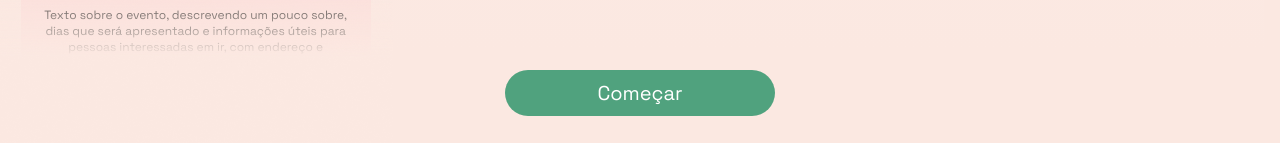
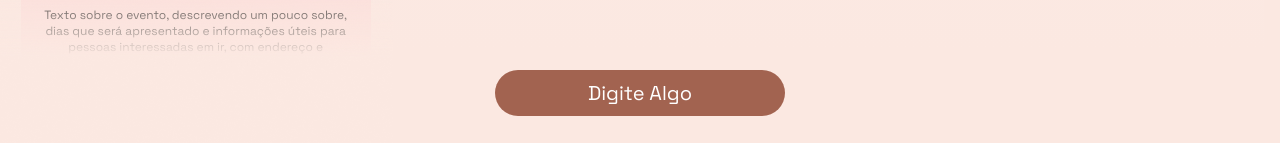
Before and after one commit to VouEuSou/hackaween, a React (Vite) app: page / in a window 1280 px wide. Both pictures are taken after a click on the button "Começar". Shown: the part 654-797 px from the top of the page. Built offline with nearby package versions, Linux system fonts and the light colour scheme.

Commit message:
Várias correções

```diff
--- a/src/pages/home.css
+++ b/src/pages/home.css
@@ -24,12 +24,12 @@ body {
   }
   #botao {
     position: absolute;
-    bottom: 30px; /* Adjust as needed */
+    bottom: -67px; /* Adjust as needed */
     left: 50%;
     transform: translateX(-50%); /* Horizontally center the button */
     padding: 10px 20px;
     font-size: 20px;
-    min-width: 270px;
+    min-width: 290px;
     border-radius: 200px;
     background-color: #50A27E;
     color: white;
--- a/src/pages/home.jsx
+++ b/src/pages/home.jsx
@@ -1,6 +1,6 @@
 import React from 'react';
 import { Link } from 'react-router-dom';
-import trilha from '../assets/trilha.jpg';
+import trilha from '../assets/trilha.png';
 import './home.css';
 function Home() {
   return (
--- a/src/pages/lista.css
+++ b/src/pages/lista.css
@@ -88,9 +88,9 @@ html, body {
     transform: translateX(-50%); /* Horizontally center the button */
     padding: 10px 20px;
     font-size: 20px;
-    min-width: 270px;
+    min-width: 290px;
     border-radius: 200px;
-    background-color: #50A27E;
+    background-color: #A26350;
     color: white;
     border: none;
   }
--- a/src/pages/lista.jsx
+++ b/src/pages/lista.jsx
@@ -40,7 +40,7 @@ function Home() {
   </div>
 </article>
     <img src={degrade} id="degrade" />
-    <button id="botaoIA"><Link id='linkzin' to="/lista">Começar</Link></button>
+    <button id="botaoIA"><Link id='linkzin' to="/lista">Digite Algo</Link></button>
 
     </>
   );
```
Also changed, not shown: src/pages/ia.jsx (added, +12 -0 lines), src/assets/trilha.jpg (deleted), src/assets/trilha.png (added).
